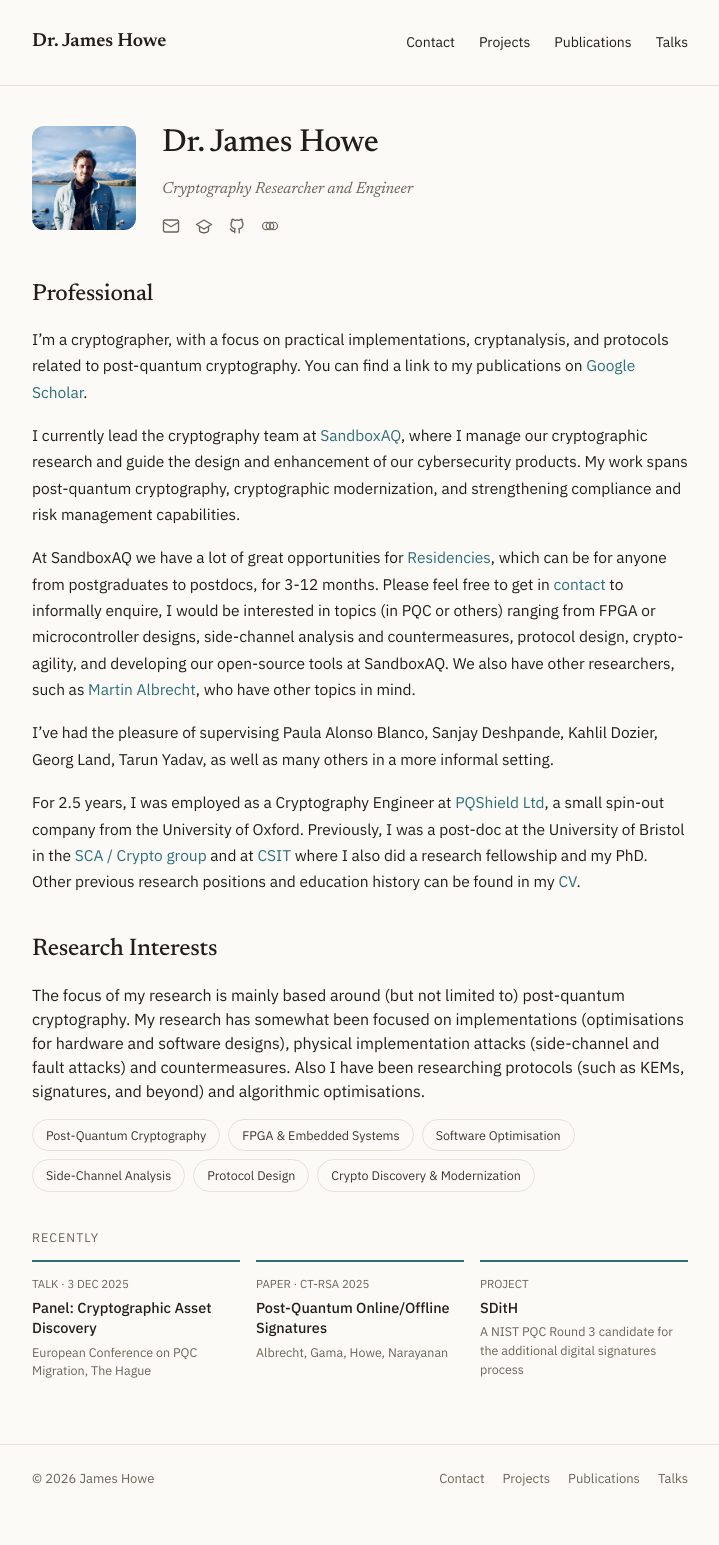
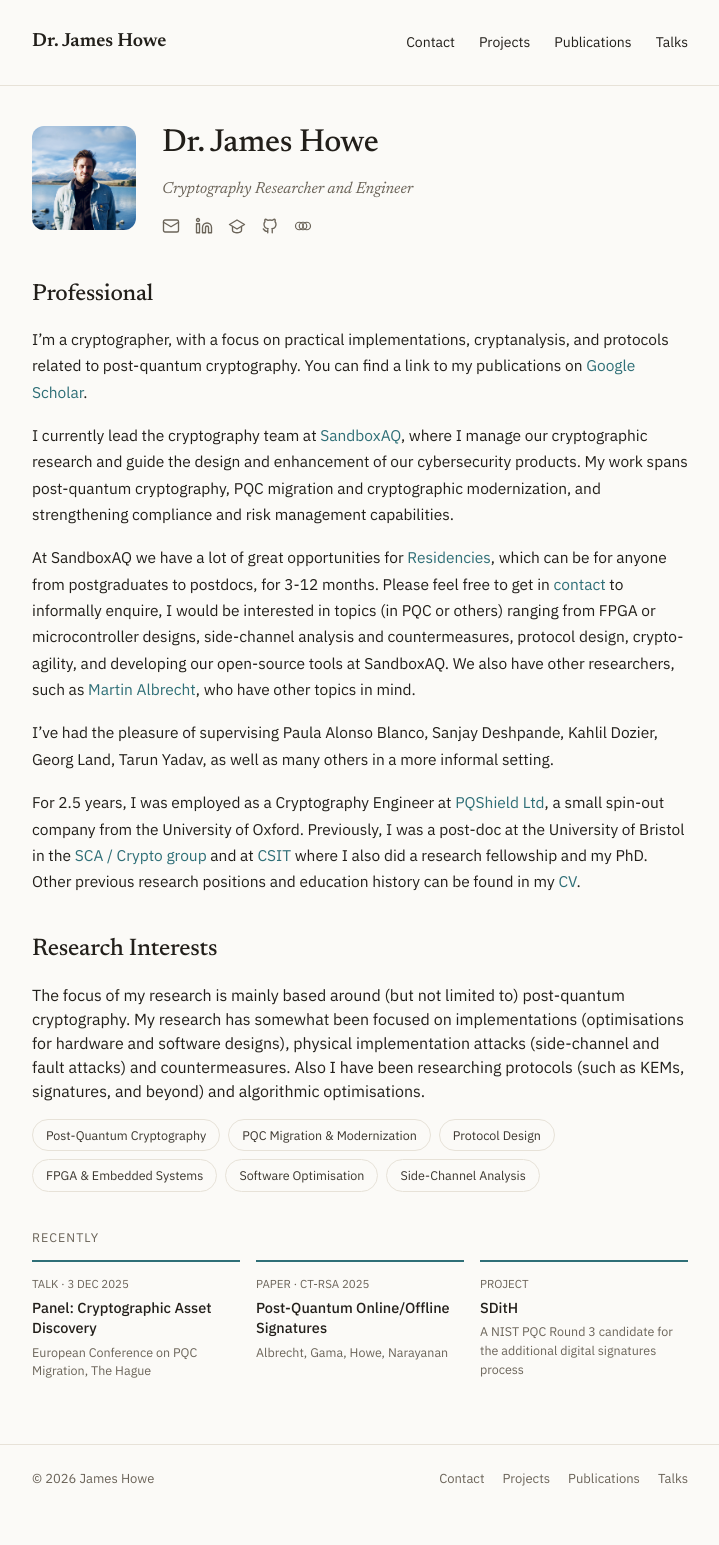
Before and after one commit to jameshoweee/jameshoweee.github.io, a Jekyll site: the page built from index.md, in a window 1280 px wide. Shown: the whole page, without its empty margins (280-999 px from the left). Built offline with Jekyll 4.4.1, drawn with Linux system fonts in a browser that asks for light colours.

Commit message:
Position site for PQC migration and leadership roles; add LinkedIn
- Add "PQC migration" to the bio and site description, which previously
  said "cryptographic modernization" but never used the word "migration"
  anywhere on the site.
- Reorder homepage tag chips to lead with PQC Migration & Modernization,
  ahead of the deep-implementation specialties.
- Add a LinkedIn link (homepage hero icons, Contact page, and the
  Person JSON-LD sameAs list).

Co-Authored-By: Claude Sonnet 5 <noreply@anthropic.com>

```diff
--- a/_config.yml
+++ b/_config.yml
@@ -4,7 +4,7 @@ permalink:           pretty
 # Setup
 title:               Dr. James Howe
 tagline:             'Cryptography Researcher and Engineer'
-description:         'James Howe is a post-quantum cryptography researcher and engineer at SandboxAQ, working on PQC implementations, side-channel and fault analysis, and protocol design.'
+description:         'James Howe is a post-quantum cryptography researcher and engineer at SandboxAQ, leading PQC migration and cryptographic modernization work, alongside side-channel and fault analysis and protocol design.'
 url:                 https://jameshowe.eu
 baseurl:             ''
 
--- a/_includes/head.html
+++ b/_includes/head.html
@@ -42,6 +42,7 @@
       "name": "SandboxAQ"
     },
     "sameAs": [
+      "https://www.linkedin.com/in/jameshowe1729/",
       "https://scholar.google.co.uk/citations?user=LItUNn4AAAAJ&hl=en",
       "https://github.com/jameshoweee",
       "https://letterboxd.com/jhowe/"
--- a/index.md
+++ b/index.md
@@ -10,6 +10,7 @@ title: "Dr. James Howe · Cryptography Researcher and Engineer"
     <div class="hero-tagline">Cryptography Researcher and Engineer</div>
     <div class="hero-icons">
       <a href="{{ site.baseurl }}/contact/" title="Contact"><svg width="18" height="18" viewBox="0 0 24 24" fill="none" stroke="currentColor" stroke-width="1.8" stroke-linecap="round" stroke-linejoin="round"><rect x="2" y="4" width="20" height="16" rx="2"/><path d="m2 7 10 6 10-6"/></svg></a>
+      <a href="https://www.linkedin.com/in/jameshowe1729/" title="LinkedIn"><svg width="18" height="18" viewBox="0 0 24 24" fill="none" stroke="currentColor" stroke-width="1.8" stroke-linecap="round" stroke-linejoin="round"><path d="M16 8a6 6 0 0 1 6 6v7h-4v-7a2 2 0 0 0-2-2 2 2 0 0 0-2 2v7h-4v-7a6 6 0 0 1 6-6z"/><rect x="2" y="9" width="4" height="12"/><circle cx="4" cy="4" r="2"/></svg></a>
       <a href="https://scholar.google.co.uk/citations?user=LItUNn4AAAAJ&hl=en" title="Google Scholar"><svg width="18" height="18" viewBox="0 0 24 24" fill="none" stroke="currentColor" stroke-width="1.8" stroke-linecap="round" stroke-linejoin="round"><path d="M22 10 12 4 2 10l10 6 10-6Z"/><path d="M6 12.5V18c0 1.5 3 3 6 3s6-1.5 6-3v-5.5"/></svg></a>
       <a href="https://github.com/jameshoweee" title="GitHub"><svg width="18" height="18" viewBox="0 0 24 24" fill="none" stroke="currentColor" stroke-width="1.8" stroke-linecap="round" stroke-linejoin="round"><path d="M9 19c-4.3 1.4-4.3-2.5-6-3m12 5v-3.5c0-1 .1-1.4-.5-2 2.8-.3 5.5-1.4 5.5-6a4.6 4.6 0 0 0-1.3-3.2 4.2 4.2 0 0 0-.1-3.2s-1.1-.3-3.5 1.3a12.3 12.3 0 0 0-6.2 0C6.5 2.8 5.4 3.1 5.4 3.1a4.2 4.2 0 0 0-.1 3.2A4.6 4.6 0 0 0 4 9.5c0 4.6 2.7 5.7 5.5 6-.6.6-.6 1.2-.5 2V21"/></svg></a>
       <a href="https://letterboxd.com/jhowe/" title="Letterboxd"><svg width="18" height="18" viewBox="0 0 24 24" fill="none" stroke="currentColor" stroke-width="1.6" stroke-linecap="round" stroke-linejoin="round"><circle cx="7" cy="12" r="5"/><circle cx="12" cy="12" r="5"/><circle cx="17" cy="12" r="5"/></svg></a>
@@ -24,7 +25,7 @@ title: "Dr. James Howe · Cryptography Researcher and Engineer"
 I'm a cryptographer, with a focus on practical implementations, cryptanalysis, and protocols related to post-quantum cryptography.
 You can find a link to my publications on [Google Scholar](https://scholar.google.co.uk/citations?user=LItUNn4AAAAJ&hl=en).
 
-I currently lead the cryptography team at [SandboxAQ](https://www.sandboxaq.com/), where I manage our cryptographic research and guide the design and enhancement of our cybersecurity products. My work spans post-quantum cryptography, cryptographic modernization, and strengthening compliance and risk management capabilities.
+I currently lead the cryptography team at [SandboxAQ](https://www.sandboxaq.com/), where I manage our cryptographic research and guide the design and enhancement of our cybersecurity products. My work spans post-quantum cryptography, PQC migration and cryptographic modernization, and strengthening compliance and risk management capabilities.
 
 At SandboxAQ we have a lot of great opportunities for [Residencies](https://www.sandboxaq.com/company/residencies), which can be for anyone from postgraduates to postdocs, for 3-12 months. Please feel free to get in [contact](https://jameshowe.eu/contact/) to informally enquire, I would be interested in topics (in PQC or others) ranging from FPGA or microcontroller designs, side-channel analysis and countermeasures, protocol design, crypto-agility, and developing our open-source tools at SandboxAQ. We also have other researchers, such as [Martin Albrecht](https://martinralbrecht.wordpress.com/2023/04/25/sandboxaq-internships/), who have other topics in mind.
 
@@ -44,11 +45,11 @@ The focus of my research is mainly based around (but not limited to) post-quantu
 
 <div class="tags" markdown="0">
   <span>Post-Quantum Cryptography</span>
+  <span>PQC Migration &amp; Modernization</span>
+  <span>Protocol Design</span>
   <span>FPGA &amp; Embedded Systems</span>
   <span>Software Optimisation</span>
   <span>Side-Channel Analysis</span>
-  <span>Protocol Design</span>
-  <span>Crypto Discovery &amp; Modernization</span>
 </div>
 
 {% assign talks_page = site.pages | where: "url", "/talks/" | first %}
```
Also changed, not shown: contact.md (+1 -0 lines).
